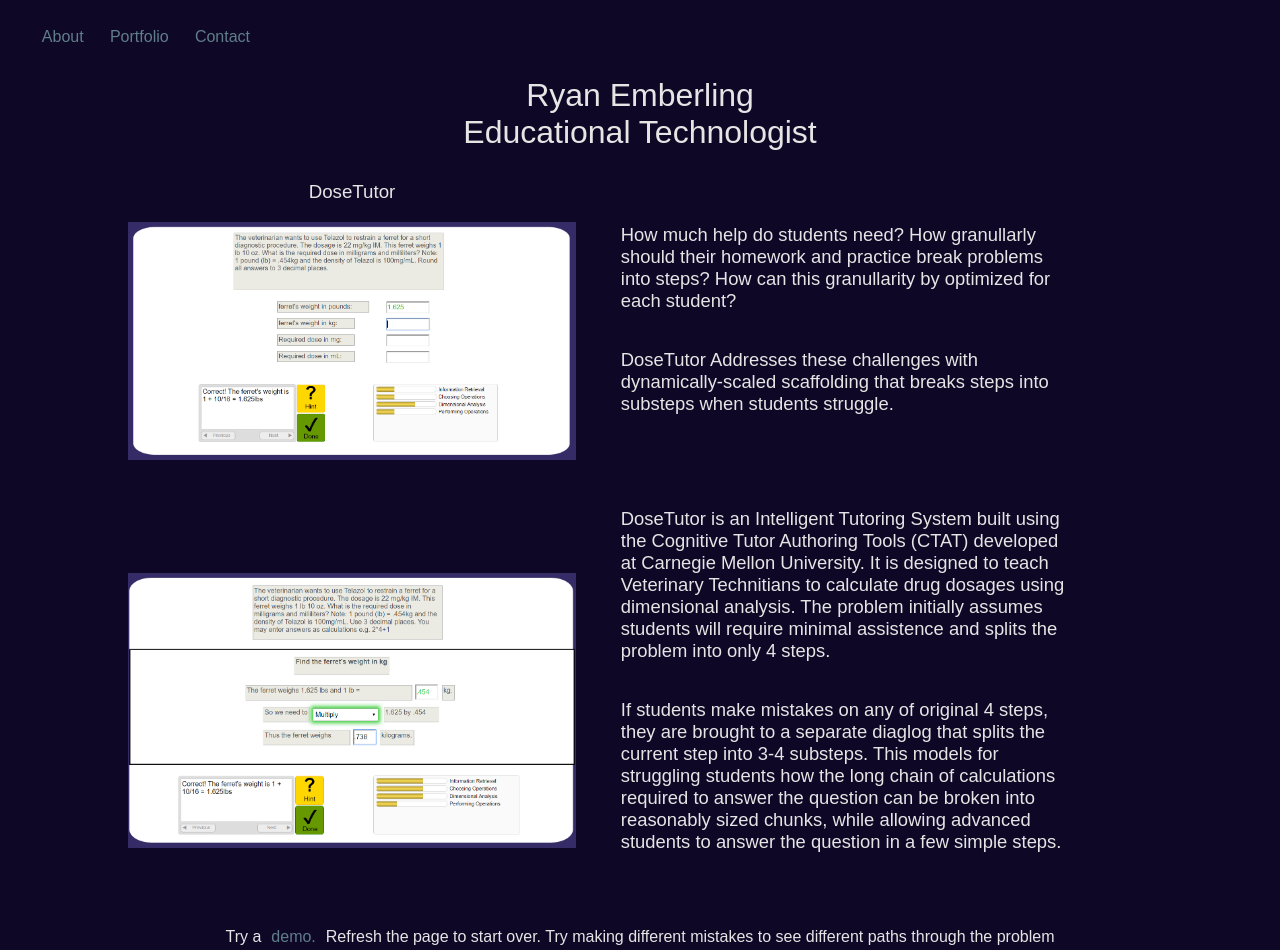
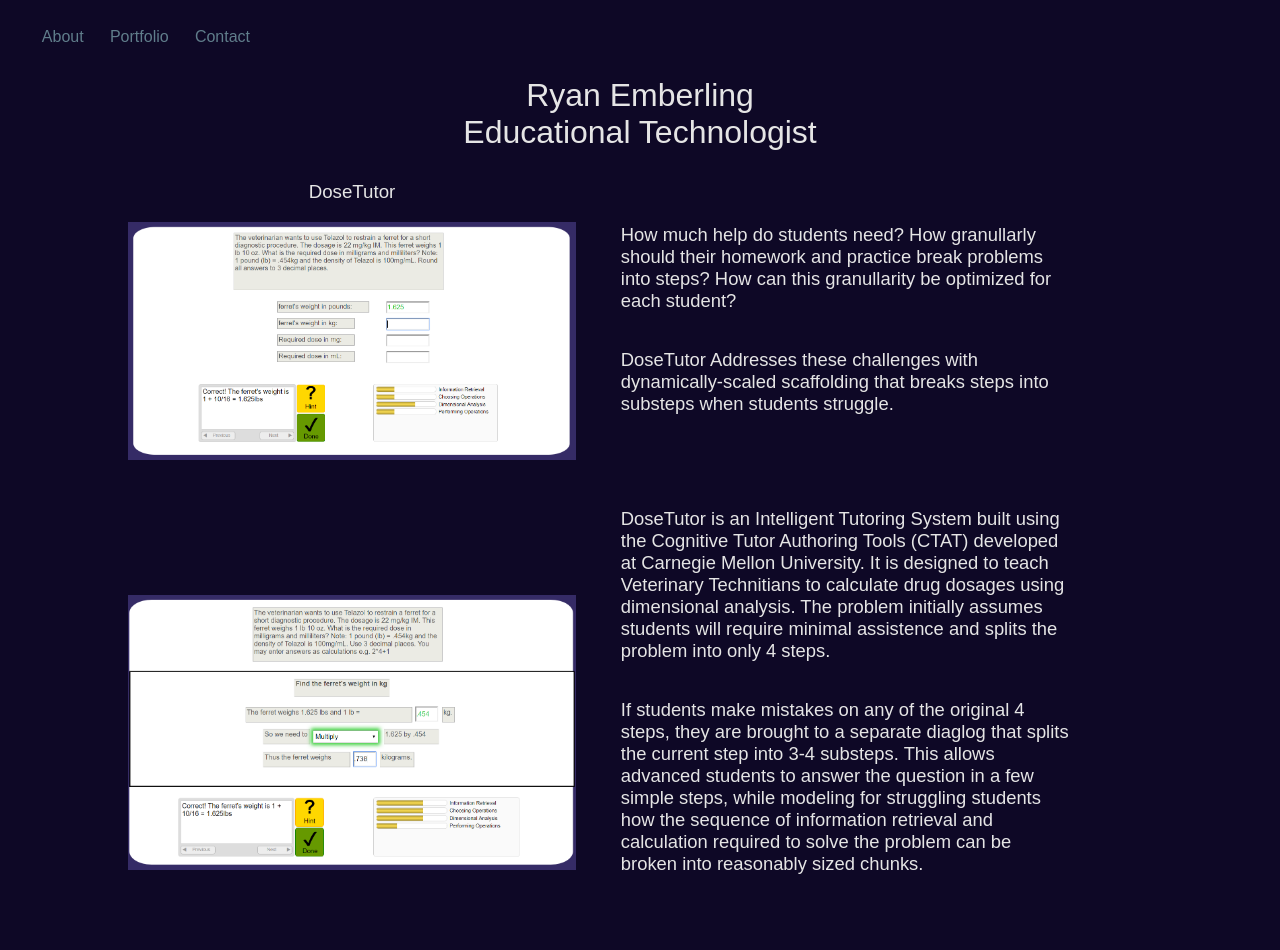
Before and after one commit to itsalaidbacklife/personal_website, an Angular app: page /#/portfolioDetails in a window 1280 px wide. Shown: the top 950 px of the page. Built offline with nearby package versions, Linux system fonts and the light colour scheme.

Commit message:
Fixed typos in A2 details

```diff
--- a/src/app/details-dimensional-analysis/details-dimensional-analysis.component.html
+++ b/src/app/details-dimensional-analysis/details-dimensional-analysis.component.html
@@ -6,7 +6,7 @@
 	</div>
 
 	<div class="problemSolutionWrapper" id="problemAndSolution">
-		<p class="problemStatement">How much help do students need? How granullarly should their homework and practice break problems into steps? How can this granullarity by optimized for each student?</p>
+		<p class="problemStatement">How much help do students need? How granullarly should their homework and practice break problems into steps? How can this granullarity be optimized for each student?</p>
 
 		<p class="problemStatement">DoseTutor Addresses these challenges with dynamically-scaled scaffolding that breaks steps into substeps when students struggle.</p>
 	</div>
@@ -20,7 +20,7 @@
 	<div class="problemSolutionWrapper" id="details">
 		<p class="problemStatement">DoseTutor is an Intelligent Tutoring System built using the Cognitive Tutor Authoring Tools (CTAT) developed at Carnegie Mellon University. It is designed to teach Veterinary Technitians to calculate drug dosages using dimensional analysis. The problem initially assumes students will require minimal assistence and splits the problem into only 4 steps.</p>
 
-		<p class="problemStatement">If students make mistakes on any of original 4 steps, they are brought to a separate diaglog that splits the current step into 3-4 substeps. This models for struggling students how the long chain of calculations required to answer the question can be broken into reasonably sized chunks, while allowing advanced students to answer the question in a few simple steps.</p>
+		<p class="problemStatement">If students make mistakes on any of the original 4 steps, they are brought to a separate diaglog that splits the current step into 3-4 substeps. This allows advanced students to answer the question in a few simple steps, while modeling for struggling students how the sequence of information retrieval and calculation required to solve the problem can be broken into reasonably sized chunks.</p>
 	</div>
 	<p id="demoLinkText">Try a<a href="./assets/HTML/Assignment_2_with_expansion.html?question_file=../FinalBRDs/Problem 1.brd" target="_blank">demo.</a>Refresh the page to start over. Try making different mistakes to see different paths through the problem</p>
 </div>
```
